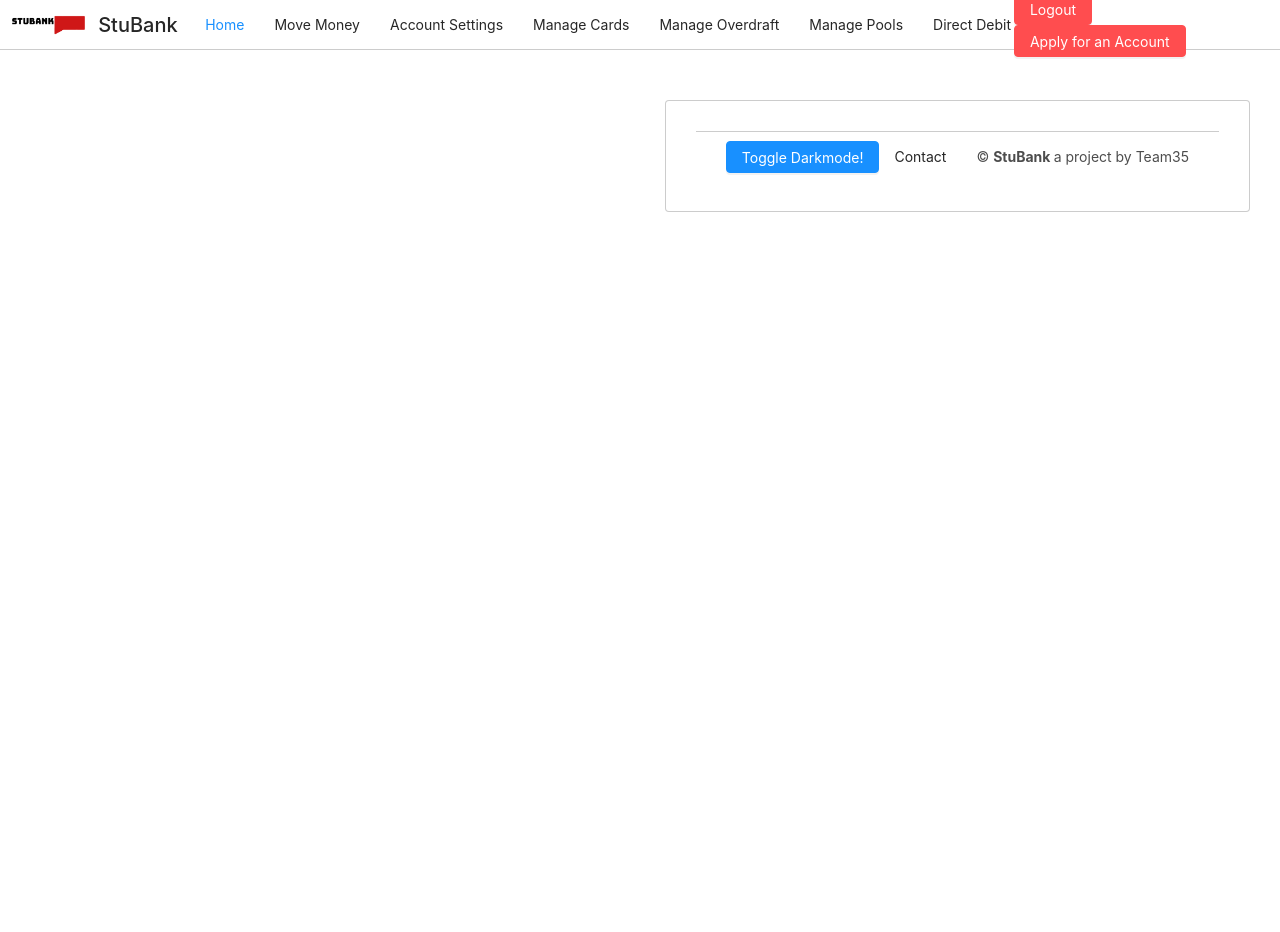
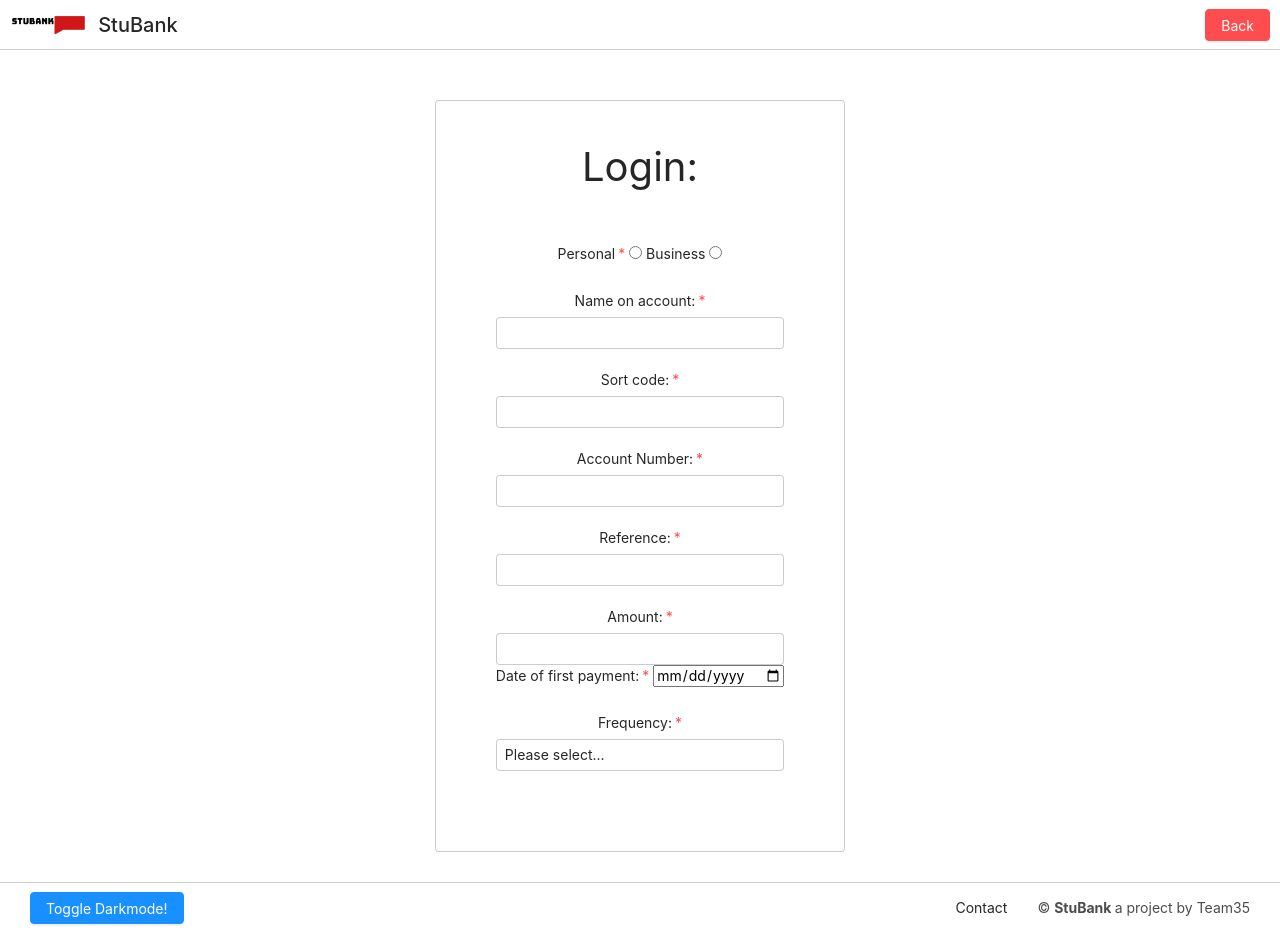
Before and after one commit to haarry201/stubankweb, a Python web app: template templates/direct_debit.html in a window 1280 px wide. Run offline with Jinja, Linux system fonts and the light colour scheme; the template is opened without the code that fills it, so the values that code supplies are empty; some libraries are stand-ins or nearby versions.

Commit message:
Making inputs for direct debit page

```diff
--- a/templates/direct_debit.html
+++ b/templates/direct_debit.html
@@ -5,7 +5,7 @@
     <meta charset="UTF-8">
     <meta name="viewport" content="width=device-width, initial-scale=1.0">
     <link rel="icon" href="{{ url_for('static', filename='assets/favicon.ico') }}">
-    <title>Card Payment</title>
+    <title>Login</title>
     <link href="{{ url_for('static', filename='css/halfmoon.css') }}" rel="stylesheet"/>
     <link rel="stylesheet" href="{{ url_for('static', filename='css/stylesheet.css') }}">
     <script src="https://ajax.googleapis.com/ajax/libs/jquery/3.5.1/jquery.min.js"></script>
@@ -21,34 +21,8 @@
         <a href="{{ url_for('index_page') }}" class="navbar-brand rounded">
             <img src="{{ url_for('static', filename='assets/logo.png') }}" alt="StuBankLogo"> StuBank
         </a>
-        <ul class="navbar-nav d-none d-md-flex">
-            <li class="nav-item active">
-                <a href="{{ url_for('account_page.accounts_page') }}" class="nav-link">Home</a>
-            </li>
-            <li class="nav-item">
-                <a href="{{ url_for('bank_transfer_page.bank_transfer') }}" class="nav-link">Move Money</a>
-            </li>
-            <li class="nav-item">
-                <a href="#" class="nav-link">Account Settings </a>
-            </li>
-            <li class="nav-item">
-                <a href="#" class="nav-link">Manage Cards</a>
-            </li>
-            <li class="nav-item">
-                <a href="#" class="nav-link">Manage Overdraft</a>
-            </li>
-            <li class="nav-item">
-                <a href="{{ url_for('manage_pools.manage_pools_func') }}" class="nav-link">Manage Pools</a>
-            </li>
-            <li class="nav-item">
-                <a href="{{ url_for('direct_debit_func') }}" class="nav-link">Direct Debit</a>
-            </li>
-        </ul>
         <form class="form-inline d-none d-md-flex ml-auto" action="..." method="...">
-            <input class="btn btn-danger" type="submit" value="Logout" formaction="{{ url_for('index_page') }}">
-            <input class="btn btn-danger" type="submit" value="Apply for an Account"
-                   formaction="{{ url_for('bank_acc_application_page.bank_application') }}">
-
+            <input class="btn btn-danger" type="submit" value="Back" formaction="{{ url_for('index_page') }}">
         </form>
         <div class="navbar-content d-md-none ml-auto">
             <div class="dropdown with-arrow">
@@ -57,21 +31,11 @@
                     <i class="fa fa-angle-down" aria-hidden="true"></i>
                 </button>
                 <div class="dropdown-menu dropdown-menu-right w-200" aria-labelledby="navbar-dropdown-toggle-btn-1">
-                    <a href="{{ url_for('account_page.accounts_page') }}" class="dropdown-item">Home</a>
-                    <a href="{{ url_for('bank_transfer_page.bank_transfer') }}" class="dropdown-item">Move Money</a>
-                    <a href="#" class="dropdown-item">Account Settings</a>
-                    <a href="#" class="dropdown-item">Manage Cards</a>
-                    <a href="#" class="dropdown-item">Manage Overdraft</a>
-                    <a href="{{ url_for('manage_pools.manage_pools_func') }}" class="dropdown-item">Manage Pools</a>
-                    <a href="{{ url_for('direct_debit_func') }}" class="dropdown-item">Direct Debit</a>
-
                     <div class="dropdown-divider"></div>
                     <div class="dropdown-content">
                         <form action="..." method="...">
-                            <input class="btn btn-danger btn-block mb-5" type="submit" value="Logout"
+                            <input class="btn btn-danger btn-block mb-5" type="submit" value="Back"
                                    formaction="{{ url_for('index_page') }}">
-                            <input class="btn btn-danger btn-block mb-5" type="submit" value="Apply for an Account"
-                                   formaction="{{ url_for('bank_acc_application_page.bank_application') }}">
                         </form>
                     </div>
                 </div>
@@ -83,7 +47,55 @@
             <div class="row pt-20">
                 <div class="col"></div>
                 <div class="card text-center">
-
+                    <h1>Login:</h1>
+                    <form class="p-card" method="post"
+                          name="DirectDebit">
+                        <div class="form-group">
+                            <label class="required" for="accountType">Personal</label>
+                            <input type="radio" id="accountType" name="accountType" value="Personal">
+                            <label for="accountType">Business</label>
+                            <input type="radio" id="accountType" name="accountType" value="Business">
+                        </div>
+                        <div class="form-group">
+                            <label class="required" for="accountName">Name on account:</label>
+                            <input class="form-control" type="text" id="accountName" name="accountName"  maxlength="140" required="required">
+                        </div>
+                        <div class="form-group">
+                            <label class="required" for="sortCode">Sort code:</label>
+                            <input class="form-control" type="number" id="sortCode" name="sortCode" pattern="^(\d{2}\s?-?){2}\d{2}$" maxlength="8" required="required">
+                        </div>
+                        <div class="form-group">
+                            <label class="required" for="accountNum">Account Number:</label>
+                            <input class="form-control" type="text" id="accountNum" name="accountNum" pattern="/^[0-9]{8}$/" maxlength="8" required="required">
+                        </div>
+                        <div class="form-group">
+                            <label class="required" for="reference">Reference:</label>
+                            <input class="form-control" type="text" id="reference" name="reference" maxlength="40" pattern="/^[a-zA-Z0-9\s/@&+_\.\'\,\-\/]+$/">
+                        </div>
+                        <div class="form_group">
+                            <label class="required" for="amount">Amount:</label>
+                            <input class="form-control" type="number" id="amount" name="amount" pattern="/^([0-9\,]{1,10})?(\.[0-9]{1,2})?$/" maxlength="13">
+                        </div>
+                        <div class="form-group">
+                            <label class="required" for="paymentDate">Date of first payment:</label>
+                            <input type="date" id="paymentDate" name="paymentDate" value="dd-mm-yyyy" required="required">
+                        </div>
+                        <div class="form-group">
+                            <label class="required" for="frequency">Frequency:</label>
+                            <select class="form-control" name="frequency" id="frequency" required="required">
+                                <option selected="selected">Please select...</option>
+                                <option value="weekly"Weekly></option>
+                                <option value="everyFourWeeks"Every 4 Weeks></option>
+                                <option value="monthly"Monthly></option>
+                                <option value="annually"Annually></option>
+                            </select>
+                        </div>
+                    </form>
+                </div>
+                <div class="col"></div>
+            </div>
+        </div>
+    </div>
     <nav class="navbar navbar-fixed-bottom">
         <div class="container-fluid">
             <button class="btn btn-primary" type="button" onclick="toggleDark()">Toggle Darkmode!</button>
@@ -103,16 +115,15 @@
             </ul>
             <!-- Navbar text -->
             <span class="navbar-text">
-                        <p>
-                            &copy; <strong>StuBank </strong> a project by Team35
-                        </p>
-                    </span>
+                    <p>
+                        &copy; <strong>StuBank </strong> a project by Team35
+                    </p>
+                </span>
         </div>
     </nav>
-    <!-- Halfmoon JS -->
-    <script src="https://cdn.jsdelivr.net/npm/halfmoon@1.1.1/js/halfmoon.min.js"></script>
 </div>
+<!-- Halfmoon JS -->
+<script src="https://cdn.jsdelivr.net/npm/halfmoon@1.1.1/js/halfmoon.min.js"></script>
 </body>
 
-
 </html>
```
